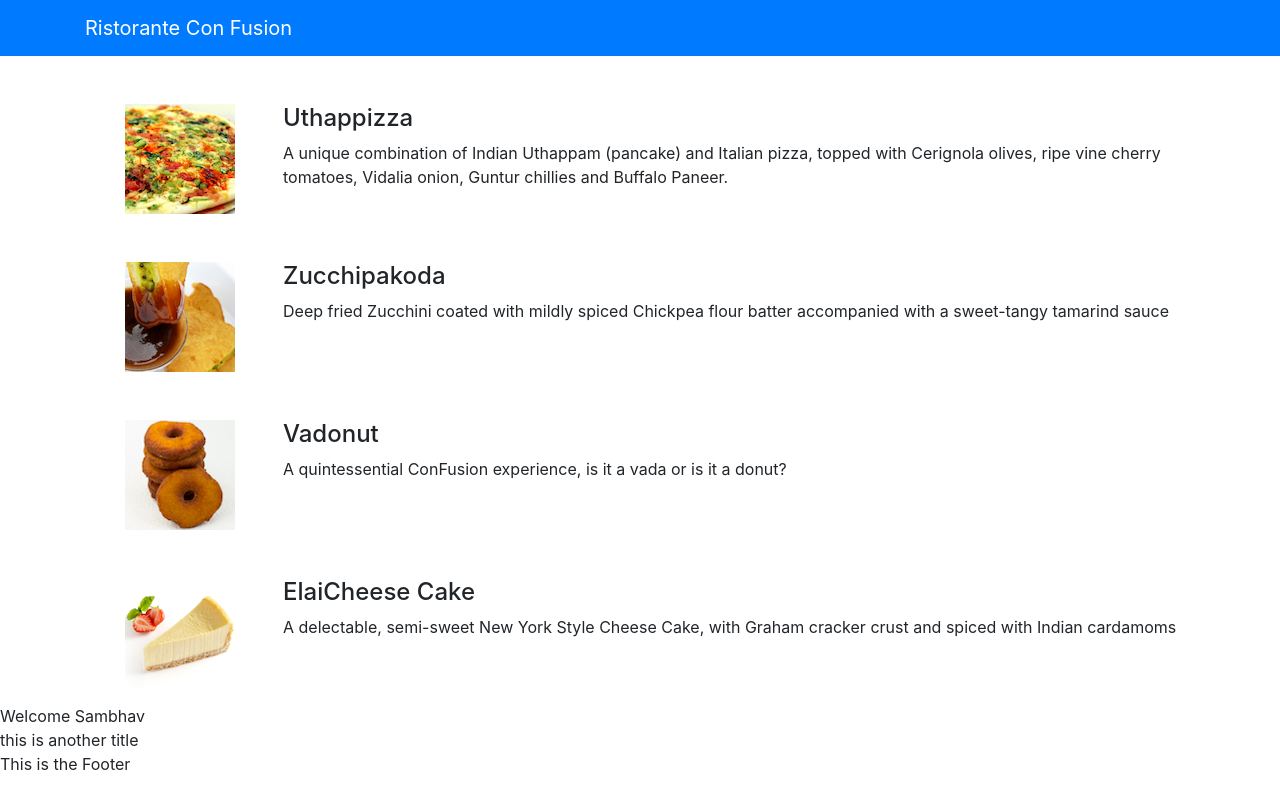
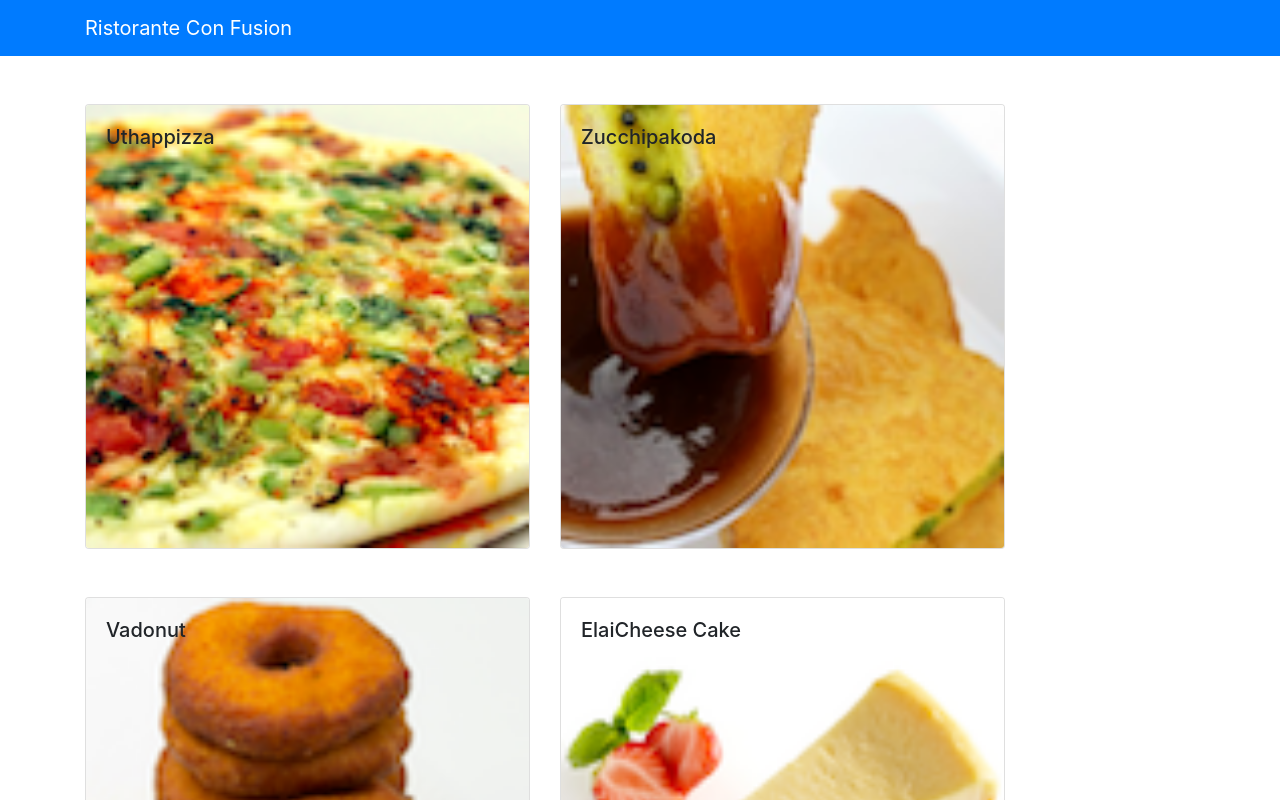
Before and after one commit to jainsambhav91/learning-react, a React (Create React App) app: page / in a window 1280 px wide. Shown: the top 800 px of the page. Built offline with nearby package versions, Linux system fonts and the light colour scheme.

Commit message:
props and states

```diff
--- a/src/App.js
+++ b/src/App.js
@@ -3,18 +3,27 @@
 import { Navbar, NavbarBrand } from "reactstrap";
 import { Menu } from "./components/MenuComponent";
 import "./App.css";
+import { DISHES } from "./shared/dishes";
 
-function App() {
+class App extends React.Component {
+  constructor(props) {
+    super(props);
+    this.state = {
+      dishes: DISHES,
+    };
+  }
+  render() {
     return (
-    <div className="App">
+      <div>
         <Navbar dark color="primary">
           <div className="container">
             <NavbarBrand href="/">Ristorante Con Fusion</NavbarBrand>
           </div>
         </Navbar>
-      <Menu></Menu>
+        <Menu dishes={this.state.dishes}></Menu>
       </div>
     );
   }
+}
 
 export default App;
--- a/src/components/MenuComponent.js
+++ b/src/components/MenuComponent.js
@@ -1,77 +1,61 @@
 import React from "react";
-import { Media } from "reactstrap";
+import {
+  Media,
+  Card,
+  CardImg,
+  CardImgOverlay,
+  CardText,
+  CardBody,
+  CardTitle,
+} from "reactstrap";
 
 export class Menu extends React.Component {
   constructor(props) {
     super(props);
+
     this.state = {
-      dishes: [
-        {
-          id: 0,
-          name: "Uthappizza",
-          image: "assets/images/uthappizza.png",
-          category: "mains",
-          label: "Hot",
-          price: "4.99",
-          description:
-            "A unique combination of Indian Uthappam (pancake) and Italian pizza, topped with Cerignola olives, ripe vine cherry tomatoes, Vidalia onion, Guntur chillies and Buffalo Paneer.",
-        },
-        {
-          id: 1,
-          name: "Zucchipakoda",
-          image: "assets/images/zucchipakoda.png",
-          category: "appetizer",
-          label: "",
-          price: "1.99",
-          description:
-            "Deep fried Zucchini coated with mildly spiced Chickpea flour batter accompanied with a sweet-tangy tamarind sauce",
-        },
-        {
-          id: 2,
-          name: "Vadonut",
-          image: "assets/images/vadonut.png",
-          category: "appetizer",
-          label: "New",
-          price: "1.99",
-          description:
-            "A quintessential ConFusion experience, is it a vada or is it a donut?",
-        },
-        {
-          id: 3,
-          name: "ElaiCheese Cake",
-          image: "assets/images/elaicheesecake.png",
-          category: "dessert",
-          label: "",
-          price: "2.99",
-          description:
-            "A delectable, semi-sweet New York Style Cheese Cake, with Graham cracker crust and spiced with Indian cardamoms",
-        },
-      ],
+      selectedDish: null,
     };
   }
 
+  dishClicked(dish) {
+    this.setState({ selectedDish: dish });
+  }
+
+  renderDish(dish) {
+    if (dish != null) {
+      return (
+        <Card>
+          <CardImg width="100%" src={dish.image} alt={dish.name}></CardImg>
+          <CardBody>
+            <CardTitle>{dish.name}</CardTitle>
+            <CardText>{dish.description}</CardText>
+          </CardBody>
+        </Card>
+      );
+    } else {
+      return <div></div>;
+    }
+  }
+
   render() {
-    const menu = this.state.dishes.map((dish) => {
+    const menu = this.props.dishes.map((dish) => {
       return (
-        <div key={dish.id} className="col-12 mt-5">
-          <Media tag="li">
-            <Media left middle>
-              <Media object src={dish.image} alt={dish.name}></Media>
-            </Media>
-            <Media body className="ml-5">
-              <Media heading>{dish.name}</Media>
-              <p>{dish.description}</p>
-            </Media>
-          </Media>
+        <div key={dish.id} className="col-12 col-md-5 mt-5">
+          <Card onClick={() => this.dishClicked(dish)}>
+            <CardImg width="100%" src={dish.image} alt={dish.name}></CardImg>
+            <CardImgOverlay>
+              <CardTitle>{dish.name}</CardTitle>
+            </CardImgOverlay>
+          </Card>
         </div>
       );
     });
 
     return (
       <div className="container">
-        <div className="row">
-          <Media list>{menu}</Media>
-        </div>
+        <div className="row">{menu}</div>
+        <div className="row">{this.renderDish(this.state.selectedDish)}</div>
       </div>
     );
   }
--- /dev/null
+++ b/src/shared/dishes.js
@@ -0,0 +1,194 @@
+export const DISHES = [
+  {
+    id: 0,
+    name: "Uthappizza",
+    image: "assets/images/uthappizza.png",
+    category: "mains",
+    label: "Hot",
+    price: "4.99",
+    description:
+      "A unique combination of Indian Uthappam (pancake) and Italian pizza, topped with Cerignola olives, ripe vine cherry tomatoes, Vidalia onion, Guntur chillies and Buffalo Paneer.",
+    comments: [
+      {
+        id: 0,
+        rating: 5,
+        comment: "Imagine all the eatables, living in conFusion!",
+        author: "John Lemon",
+        date: "2012-10-16T17:57:28.556094Z",
+      },
+      {
+        id: 1,
+        rating: 4,
+        comment:
+          "Sends anyone to heaven, I wish I could get my mother-in-law to eat it!",
+        author: "Paul McVites",
+        date: "2014-09-05T17:57:28.556094Z",
+      },
+      {
+        id: 2,
+        rating: 3,
+        comment: "Eat it, just eat it!",
+        author: "Michael Jaikishan",
+        date: "2015-02-13T17:57:28.556094Z",
+      },
+      {
+        id: 3,
+        rating: 4,
+        comment: "Ultimate, Reaching for the stars!",
+        author: "Ringo Starry",
+        date: "2013-12-02T17:57:28.556094Z",
+      },
+      {
+        id: 4,
+        rating: 2,
+        comment: "It's your birthday, we're gonna party!",
+        author: "25 Cent",
+        date: "2011-12-02T17:57:28.556094Z",
+      },
+    ],
+  },
+  {
+    id: 1,
+    name: "Zucchipakoda",
+    image: "assets/images/zucchipakoda.png",
+    category: "appetizer",
+    label: "",
+    price: "1.99",
+    description:
+      "Deep fried Zucchini coated with mildly spiced Chickpea flour batter accompanied with a sweet-tangy tamarind sauce",
+    comments: [
+      {
+        id: 0,
+        rating: 5,
+        comment: "Imagine all the eatables, living in conFusion!",
+        author: "John Lemon",
+        date: "2012-10-16T17:57:28.556094Z",
+      },
+      {
+        id: 1,
+        rating: 4,
+        comment:
+          "Sends anyone to heaven, I wish I could get my mother-in-law to eat it!",
+        author: "Paul McVites",
+        date: "2014-09-05T17:57:28.556094Z",
+      },
+      {
+        id: 2,
+        rating: 3,
+        comment: "Eat it, just eat it!",
+        author: "Michael Jaikishan",
+        date: "2015-02-13T17:57:28.556094Z",
+      },
+      {
+        id: 3,
+        rating: 4,
+        comment: "Ultimate, Reaching for the stars!",
+        author: "Ringo Starry",
+        date: "2013-12-02T17:57:28.556094Z",
+      },
+      {
+        id: 4,
+        rating: 2,
+        comment: "It's your birthday, we're gonna party!",
+        author: "25 Cent",
+        date: "2011-12-02T17:57:28.556094Z",
+      },
+    ],
+  },
+  {
+    id: 2,
+    name: "Vadonut",
+    image: "assets/images/vadonut.png",
+    category: "appetizer",
+    label: "New",
+    price: "1.99",
+    description:
+      "A quintessential ConFusion experience, is it a vada or is it a donut?",
+    comments: [
+      {
+        id: 0,
+        rating: 5,
+        comment: "Imagine all the eatables, living in conFusion!",
+        author: "John Lemon",
+        date: "2012-10-16T17:57:28.556094Z",
+      },
+      {
+        id: 1,
+        rating: 4,
+        comment:
+          "Sends anyone to heaven, I wish I could get my mother-in-law to eat it!",
+        author: "Paul McVites",
+        date: "2014-09-05T17:57:28.556094Z",
+      },
+      {
+        id: 2,
+        rating: 3,
+        comment: "Eat it, just eat it!",
+        author: "Michael Jaikishan",
+        date: "2015-02-13T17:57:28.556094Z",
+      },
+      {
+        id: 3,
+        rating: 4,
+        comment: "Ultimate, Reaching for the stars!",
+        author: "Ringo Starry",
+        date: "2013-12-02T17:57:28.556094Z",
+      },
+      {
+        id: 4,
+        rating: 2,
+        comment: "It's your birthday, we're gonna party!",
+        author: "25 Cent",
+        date: "2011-12-02T17:57:28.556094Z",
+      },
+    ],
+  },
+  {
+    id: 3,
+    name: "ElaiCheese Cake",
+    image: "assets/images/elaicheesecake.png",
+    category: "dessert",
+    label: "",
+    price: "2.99",
+    description:
+      "A delectable, semi-sweet New York Style Cheese Cake, with Graham cracker crust and spiced with Indian cardamoms",
+    comments: [
+      {
+        id: 0,
+        rating: 5,
+        comment: "Imagine all the eatables, living in conFusion!",
+        author: "John Lemon",
+        date: "2012-10-16T17:57:28.556094Z",
+      },
+      {
+        id: 1,
+        rating: 4,
+        comment:
+          "Sends anyone to heaven, I wish I could get my mother-in-law to eat it!",
+        author: "Paul McVites",
+        date: "2014-09-05T17:57:28.556094Z",
+      },
+      {
+        id: 2,
+        rating: 3,
+        comment: "Eat it, just eat it!",
+        author: "Michael Jaikishan",
+        date: "2015-02-13T17:57:28.556094Z",
+      },
+      {
+        id: 3,
+        rating: 4,
+        comment: "Ultimate, Reaching for the stars!",
+        author: "Ringo Starry",
+        date: "2013-12-02T17:57:28.556094Z",
+      },
+      {
+        id: 4,
+        rating: 2,
+        comment: "It's your birthday, we're gonna party!",
+        author: "25 Cent",
+        date: "2011-12-02T17:57:28.556094Z",
+      },
+    ],
+  },
+];
```
Lines whose indentation alone changed are shown as unchanged.
